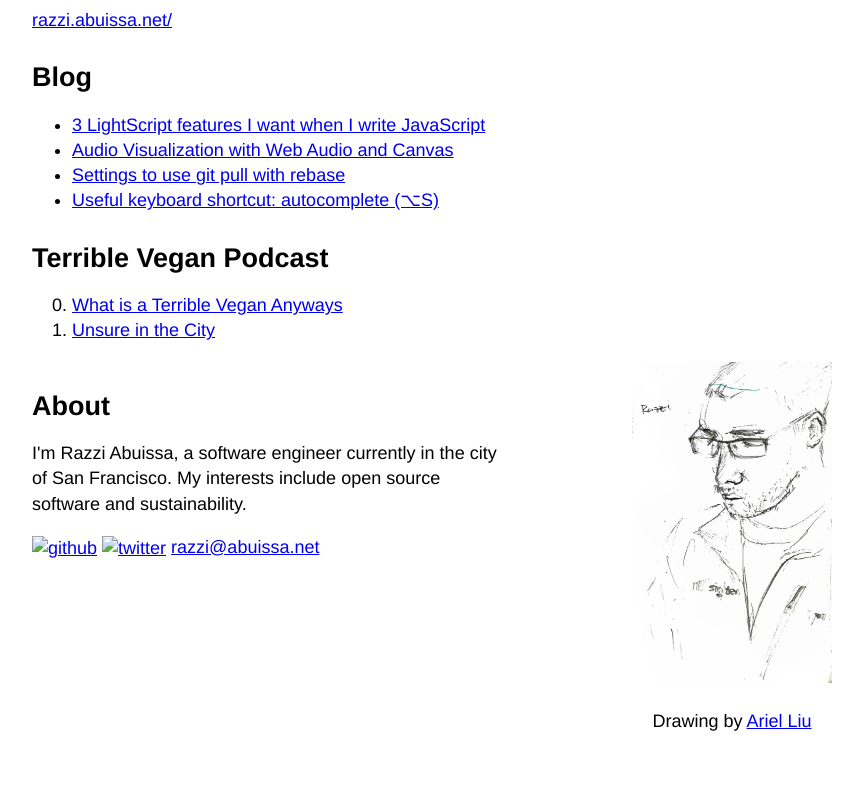
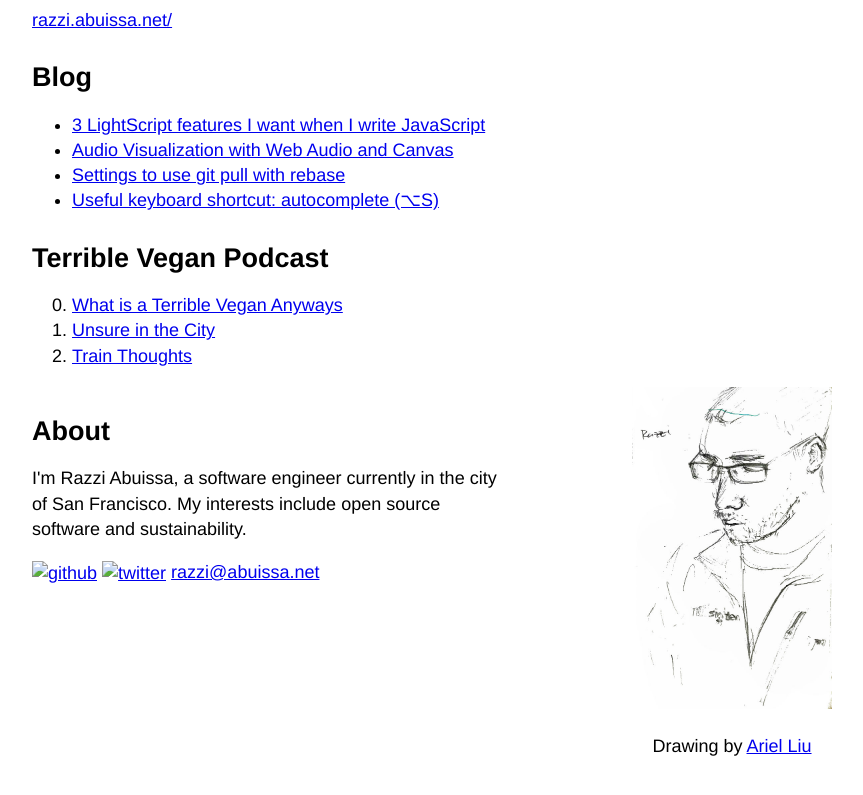
Before and after one commit to razzius/razzius.github.io, a Jekyll site: the page built from index.html, in a window 1280 px wide. Shown: the top 795 px of the page, without its empty margins (208-1071 px from the left). Built offline with Jekyll 4.4.1, drawn with Linux system fonts in a browser that asks for light colours.

Commit message:
Add terrible vegan episode 2

```diff
--- a/index.html
+++ b/index.html
@@ -15,6 +15,7 @@ layout: base
 <ol start="0">
   <li><a href="/assets/terrible_vegan_0.mp3">What is a Terrible Vegan Anyways</a></li>
   <li><a href="/assets/terrible_vegan_1.mp3">Unsure in the City</a></li>
+  <li><a href="/assets/terrible_vegan_2.mp3">Train Thoughts</a></li>
 </ol>
 
 <div style="display: flex; justify-content: space-between">
```
Also changed, not shown: 1 other file.
